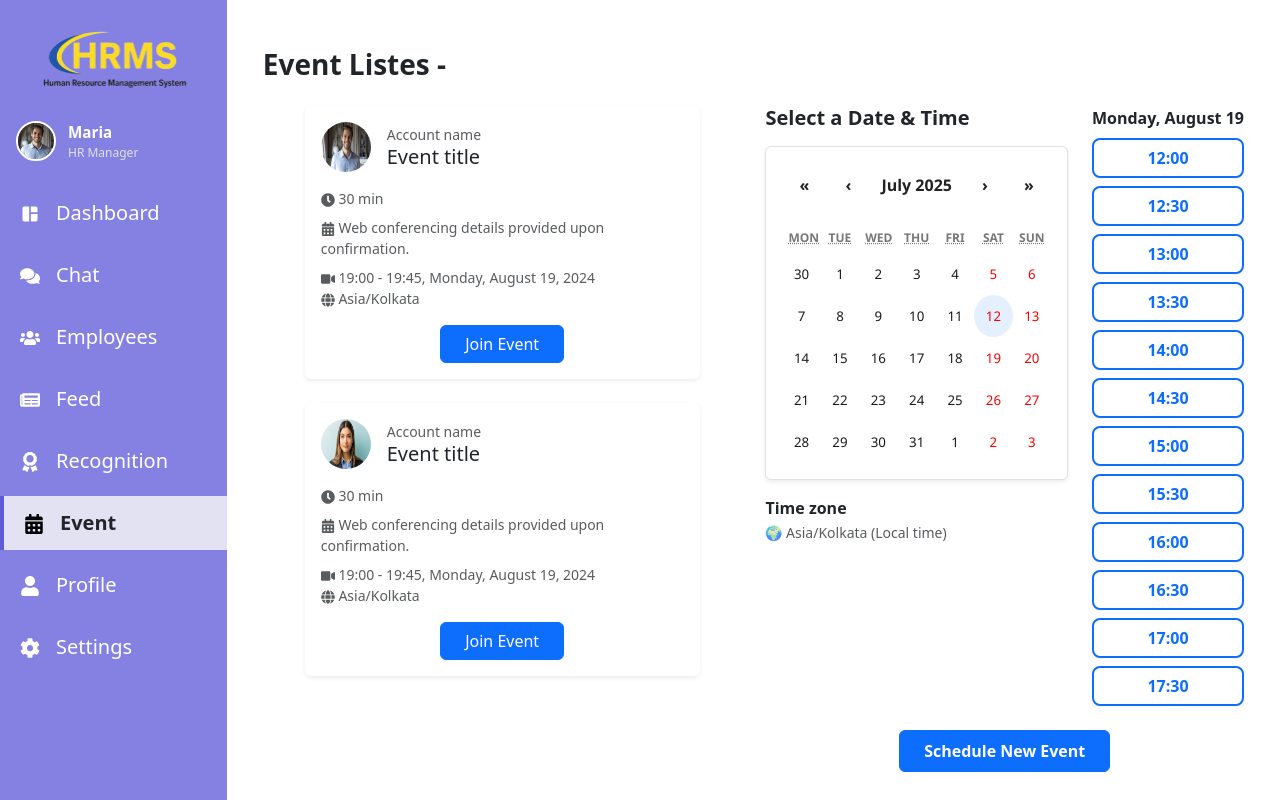
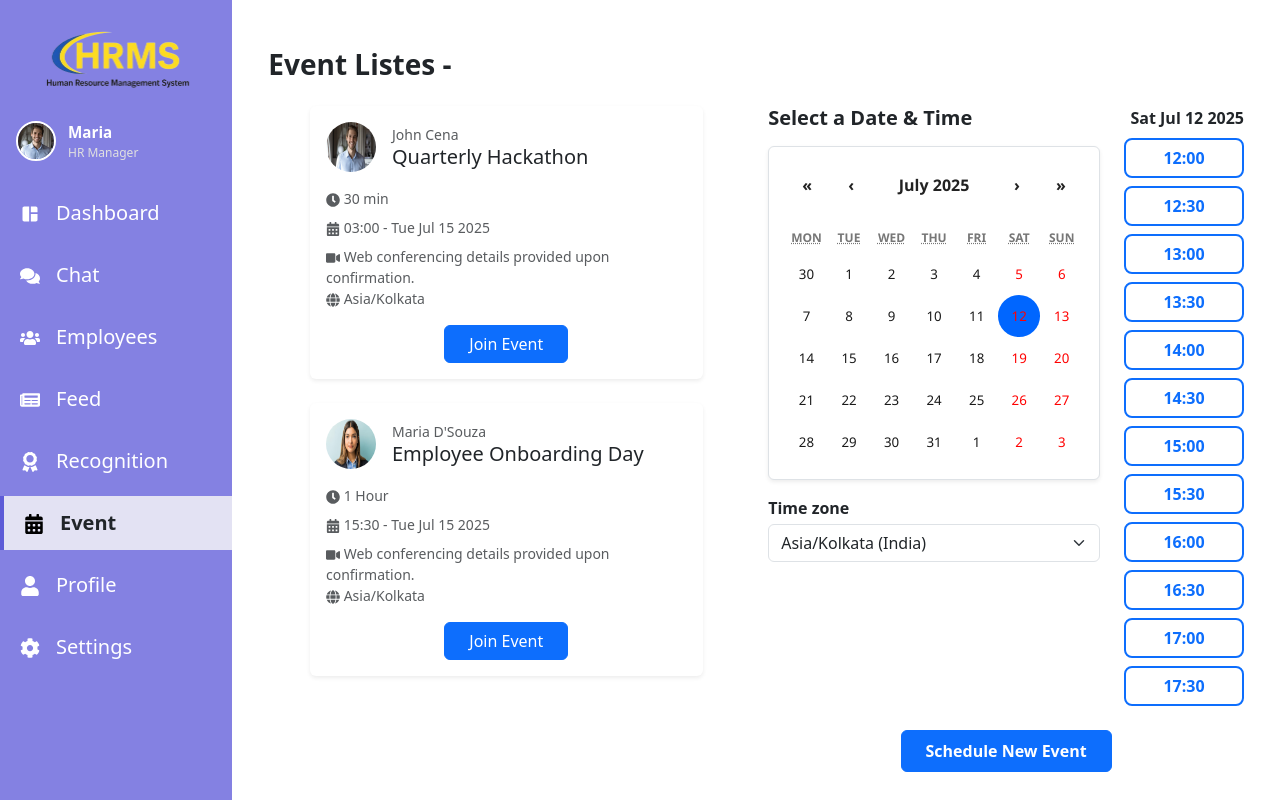
Before and after one commit to LungsomLamnio/HRMS_UptoSkills, a React (Vite) app: page /event in a window 1280 px wide. Built offline with nearby package versions, Linux system fonts and the light colour scheme; a web font is replaced by a local one.

Commit message:
Change with the new code for all the event pages

```diff
--- a/src/components/Event1.jsx
+++ b/src/components/Event1.jsx
@@ -1,4 +1,4 @@
-import React from 'react'
+import React, { useState } from 'react';
 import Calendar from "react-calendar";
 import "react-calendar/dist/Calendar.css";
 import './Events.css';
@@ -7,21 +7,33 @@ import profile2 from "../assets/EventO.png";
 import { FaClock, FaCalendarAlt, FaVideo, FaGlobe } from "react-icons/fa";
 import { useNavigate } from 'react-router-dom';
 
-export default function Event1 () {
+export default function Event1() {
   const navigate = useNavigate();
+
+  const [timezone, setTimezone] = useState("Asia/Kolkata");
+  const [selectedDate, setSelectedDate] = useState(new Date());
+  const [selectedTime, setSelectedTime] = useState("");
 
   const events = [
     {
       id: 1,
-      name: "Maria",
-      title: "Event title",
+      name: "John Cena",
+      title: "Quarterly Hackathon",
       image: profile1,
+      duration: "30 min",
+      timeZone: "Asia/Kolkata",
+      time:'03:00 - Tue Jul 15 2025'
+
     },
     {
       id: 2,
-      name: "John",
-      title: "Event title",
+      name: "Maria D'Souza",
+      title: "Employee Onboarding Day",
       image: profile2,
+      duration: '1 Hour',
+      timeZone: "Asia/Kolkata",
+      time: '15:30 - Tue Jul 15 2025',
+
     },
   ];
 
@@ -48,16 +60,16 @@ export default function Event1 () {
                   />
                   <div>
                     <p className="mb-0 text-muted" style={{ fontSize: "14px" }}>
-                      Account name
+                      {event.name}
                     </p>
                     <h5 className="mb-0">{event.title}</h5>
                   </div>
                 </div>
                 <ul className="list-unstyled small text-muted mb-3">
-                  <li><FaClock /> 30 min</li>
-                  <li className="my-2"><FaCalendarAlt /> Web conferencing details provided upon confirmation.</li>
-                  <li><FaVideo /> 19:00 - 19:45, Monday, August 19, 2024</li>
-                  <li><FaGlobe /> Asia/Kolkata</li>
+                  <li><FaClock /> {event.duration}</li>
+                  <li className="my-2"><FaCalendarAlt /> {event.time}</li>
+                  <li><FaVideo /> Web conferencing details provided upon confirmation.</li>
+                  <li><FaGlobe /> {event.timeZone}</li>
                 </ul>
                 <div className="d-flex justify-content-center">
                   <button className="btn btn-primary px-4">Join Event</button>
@@ -76,20 +88,37 @@ export default function Event1 () {
                 className="bg-white p-3 rounded shadow-sm border mb-3"
                 style={{ display: "flex", justifyContent: "center" }}
               >
-                <Calendar />
+                <Calendar onChange={setSelectedDate} value={selectedDate} />
               </div>
-              <p className="mt-3 mb-0 fw-semibold">Time zone</p>
-              <small className="text-muted">🌍 Asia/Kolkata (Local time)</small>
+
+              <p className="mt-3 mb-1 fw-semibold">Time zone</p>
+              <select
+                className="form-select"
+                value={timezone}
+                onChange={(e) => setTimezone(e.target.value)}
+              >
+                <option value="Asia/Kolkata">Asia/Kolkata (India)</option>
+                <option value="Asia/Yerevan">Asia/Yerevan (Armenia)</option>
+                <option value="America/New_York">America/New_York (USA - Eastern)</option>
+                <option value="America/Los_Angeles">America/Los_Angeles (USA - Pacific)</option>
+                <option value="Europe/London">Europe/London (UK)</option>
+                <option value="Europe/Berlin">Europe/Berlin (Germany)</option>
+                <option value="Asia/Dubai">Asia/Dubai (UAE)</option>
+                <option value="Asia/Tokyo">Asia/Tokyo (Japan)</option>
+                <option value="Australia/Sydney">Australia/Sydney</option>
+                <option value="Africa/Nairobi">Africa/Nairobi (Kenya)</option>
+              </select>
             </div>
 
             {/* Time Slots */}
             <div className="text-end" style={{ minWidth: "120px" }}>
-              <p className="fw-semibold mb-2">Monday, August 19</p>
+              <p className="fw-semibold mb-2">{selectedDate.toDateString()}</p>
               <div className="d-flex flex-column gap-2">
                 {times.map((time) => (
                   <button
                     key={time}
-                    className="btn btn-outline-primary fw-semibold"
+                    onClick={() => setSelectedTime(time)}
+                    className={`btn fw-semibold ${selectedTime === time ? "btn-primary" : "btn-outline-primary"}`}
                     style={{ borderRadius: "8px", borderWidth: "2px" }}
                   >
                     {time}
@@ -102,7 +131,15 @@ export default function Event1 () {
           <div className="text-center mt-4">
             <button
               className="btn btn-primary px-4 py-2 fw-bold"
-              onClick={() => navigate("/event/schedule")}
+              onClick={() =>
+                navigate("/event/schedule", {
+                  state: {
+                    date: selectedDate.toDateString(),
+                    time: selectedTime,
+                    timezone: timezone,
+                  },
+                })
+              }
             >
               Schedule New Event
             </button>
--- a/src/components/Event3.jsx
+++ b/src/components/Event3.jsx
@@ -1,14 +1,26 @@
 import React from 'react';
-import profile from '../assets/client.jpg'
+import { useLocation } from 'react-router-dom';
+import { FaClock, FaCalendarAlt, FaVideo, FaGlobe } from "react-icons/fa";
+import profile from '../assets/client.jpg';
 import '../App.css';
 
 function Event3() {
+  const location = useLocation();
+  const {
+    name,
+    eventTitle,
+    time,
+    date,
+    timezone,
+    conferenceDetails,
+  } = location.state || {};
+
   return (
     <div className="main-content">
       <div className="event-wrapper">
         <div className="event-header">
           <img
-            src= {profile}
+            src={profile}
             alt="User"
             className="event-profile"
           />
@@ -17,11 +29,11 @@ function Event3() {
         </div>
 
         <div className="event-card-box">
-          <h4 className="event-title">Schedule eClosing</h4>
-          <p><i className="bi bi-person-fill me-2"></i>Khatchadour Israelayn</p>
-          <p><i className="bi bi-calendar-event me-2"></i>19:00 - 19:45, Monday, August 19, 2024</p>
-          <p><i className="bi bi-globe me-2"></i>Asia/Yerevan</p>
-          <p><i className="bi bi-camera-video-fill me-2"></i>Web conferencing details to follow.</p>
+          <h4 className="event-title">{eventTitle || "Event Title"}</h4>
+          <p><i className="bi bi-person-fill me-2"></i>{name || "Participant Name"}</p>
+          <p><i><FaCalendarAlt /></i>{time} - {date}</p>
+          <p><i ><FaGlobe /></i> {timezone}</p>
+          <p><i><FaVideo /></i>{conferenceDetails}</p>
         </div>
       </div>
     </div>
--- a/src/components/Events.css
+++ b/src/components/Events.css
@@ -1,3 +1,5 @@
+/* css only for calendar */
+
 .react-calendar {
   border: none !important;
   font-family: 'Segoe UI', sans-serif;
--- a/src/components/Events2.jsx
+++ b/src/components/Events2.jsx
@@ -1,12 +1,51 @@
-import React from "react";
+import React, { useState } from "react";
+import { useLocation, useNavigate } from "react-router-dom";
 import { FaClock, FaCalendarAlt, FaVideo, FaGlobe } from "react-icons/fa";
 import eventImg from "../assets/EventO.png";
 import "../App.css";
-import { useNavigate } from "react-router-dom";
 
 const Events2 = () => {
+  const navigate = useNavigate();
+  const location = useLocation();
 
-  const navigate = useNavigate();
+  // Received from Event1 via navigate state
+  const { date, time, timezone } = location.state || {};
+
+  // States for form inputs
+  const [name, setName] = useState("");
+  const [email, setEmail] = useState("");
+  const [eventTitle, setEventTitle] = useState("");
+  const [conferenceDetails, setConferenceDetails] = useState("");
+  const [duration, setDuration] = useState("");
+
+  const handleSubmit = (e) => {
+    e.preventDefault();
+
+    // You can send this to a server or store it
+    console.log({
+      name,
+      email,
+      eventTitle,
+      conferenceDetails,
+      duration,
+      date,
+      time,
+      timezone,
+    });
+
+    navigate("/event/confirmation", {
+      state: {
+        name,
+        email,
+        eventTitle,
+        conferenceDetails,
+        duration,
+        date,
+        time,
+        timezone,
+      },
+    });
+  };
 
   return (
     <div className="container my-4">
@@ -28,32 +67,39 @@ const Events2 = () => {
               />
               <div>
                 <div className="fw-medium text-dark">Maria</div>
-                <h2 className="fw-bold fs-5 mb-0 text-primary">Event title</h2>
+                <h2 className="fw-bold fs-5 mb-0 text-primary">
+                  {eventTitle || "Event title"}
+                </h2>
               </div>
             </div>
 
             <div className="d-flex align-items-center gap-2 mb-2">
               <FaClock />
               <span className="text-muted fst-italic small">
-                19:00 - 19:45, Monday, August 19, 2024
+                {time || "Time not selected"} - {date || "Date not selected"}
               </span>
             </div>
 
             <div className="d-flex align-items-center gap-2 mb-2">
               <FaCalendarAlt />
-              <span className="text-muted fst-italic small">30 min</span>
+              <span className="text-muted fst-italic small">
+                {duration || "30 min"}
+              </span>
             </div>
 
             <div className="d-flex align-items-center gap-2 mb-2">
               <FaVideo />
               <span className="text-muted fst-italic small">
-                Web conferencing details provided upon confirmation.
+                {conferenceDetails ||
+                  "Web conferencing details provided upon confirmation."}
               </span>
             </div>
 
             <div className="d-flex align-items-center gap-2">
               <FaGlobe />
-              <span className="text-muted fst-italic small">Asia/Yerevan</span>
+              <span className="text-muted fst-italic small">
+                {timezone || "Time zone not selected"}
+              </span>
             </div>
           </div>
         </div>
@@ -61,26 +107,81 @@ const Events2 = () => {
         {/* Form Section */}
         <div className="col-md-6">
           <div className="card shadow-sm p-4">
-            <h2 className="fw-bold fs-5 text-primary mb-3">Fill Your Details here -</h2>
-            <form>
+            <h2 className="fw-bold fs-5 text-primary mb-3">
+              Fill Your Details here -
+            </h2>
+            <form onSubmit={handleSubmit}>
+              <div className="mb-3">
+                <label className="form-label">Event Title</label>
+                <input
+                  type="text"
+                  className="form-control"
+                  placeholder="Enter event title"
+                  value={eventTitle}
+                  onChange={(e) => setEventTitle(e.target.value)}
+                />
+              </div>
+
               <div className="mb-3">
                 <label className="form-label">Name</label>
-                <input type="text" className="form-control" placeholder="Your name" />
+                <input
+                  type="text"
+                  className="form-control"
+                  placeholder="Your name"
+                  value={name}
+                  onChange={(e) => setName(e.target.value)}
+                  required
+                />
               </div>
 
               <div className="mb-3">
                 <label className="form-label">Email</label>
-                <input type="email" className="form-control" placeholder="you@example.com" />
+                <input
+                  type="email"
+                  className="form-control"
+                  placeholder="you@example.com"
+                  value={email}
+                  onChange={(e) => setEmail(e.target.value)}
+                  required
+                />
               </div>
 
-              <button type="submit" className="btn btn-primary"
-                onClick={() => navigate("/event/confirmation")}
-              >Submit</button>
+              <div className="mb-3">
+                <label className="form-label">Duration</label>
+                <input
+                  type="text"
+                  className="form-control"
+                  placeholder="e.g. 30 min"
+                  value={duration}
+                  onChange={(e) => setDuration(e.target.value)}
+                />
+              </div>
+
+              <div className="mb-3">
+                <label className="form-label">Web Conferencing Details</label>
+                <input
+                  type="text"
+                  className="form-control"
+                  placeholder="e.g. Zoom or Google Meet link"
+                  value={conferenceDetails}
+                  onChange={(e) => setConferenceDetails(e.target.value)}
+                />
+              </div>
+
+              <button type="submit" className="btn btn-primary">
+                Submit
+              </button>
 
               <p className="mt-3 small text-muted">
                 By proceeding, you confirm that you have read and agree to
-                <a href="#" className="text-decoration-none ms-1 text-primary">Calendly’s Terms of Use</a> and
-                <a href="#" className="text-decoration-none ms-1 text-primary">Privacy Notice</a>.
+                <a href="#" className="text-decoration-none ms-1 text-primary">
+                  Calendly’s Terms of Use
+                </a>{" "}
+                and
+                <a href="#" className="text-decoration-none ms-1 text-primary">
+                  Privacy Notice
+                </a>
+                .
               </p>
             </form>
           </div>
```
